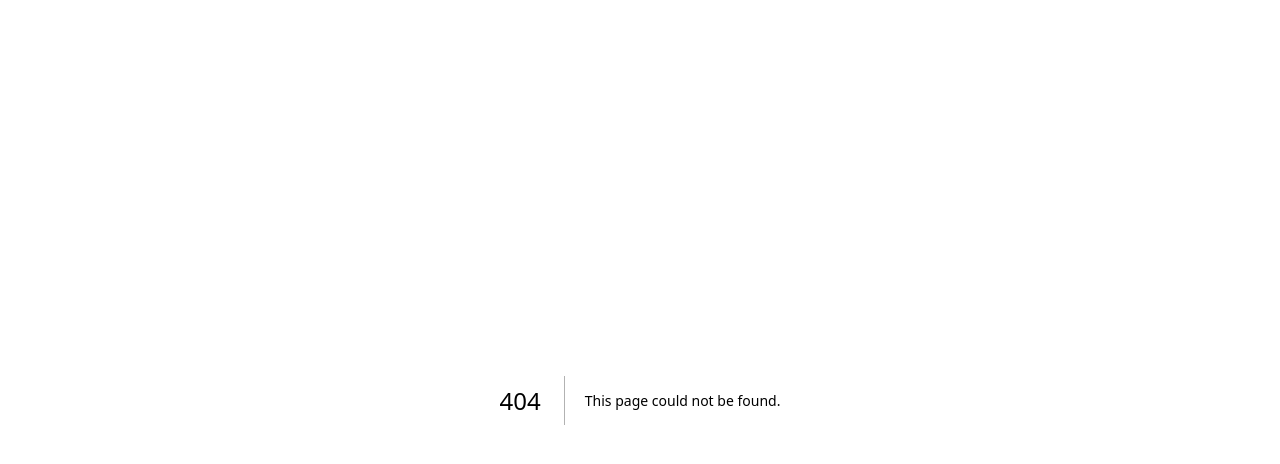
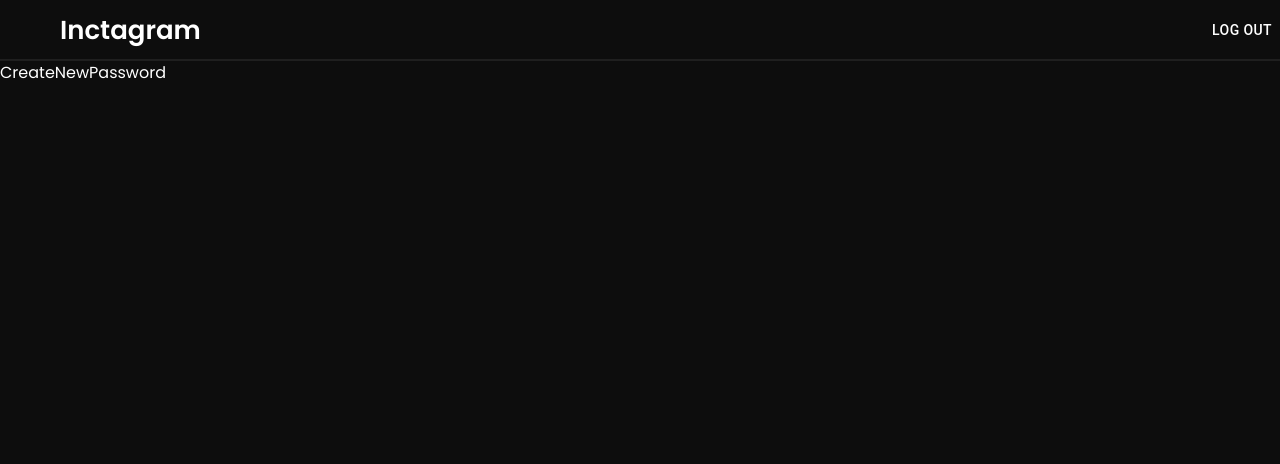
Before and after one commit to Tsukimono13/Inctagram, a Next.js app: page /new-password in a window 1280 px wide. Before the commit this address had no page. Shown: the top 464 px of the page. Built offline with nearby package versions, Linux system fonts and the light colour scheme.

Commit message:
feat: new-password

```diff
--- /dev/null
+++ b/src/components/CreateNewPassword/CreateNewPassword.tsx
@@ -0,0 +1,11 @@
+import React from 'react';
+
+const CreateNewPassword = () => {
+    return (
+        <div>
+            CreateNewPassword
+        </div>
+    );
+};
+
+export default CreateNewPassword;
--- /dev/null
+++ b/src/pages/new-password/index.tsx
@@ -0,0 +1,7 @@
+import React from 'react';
+import {getLayout} from "@/components/Layout/Layout";
+import CreateNewPassword from "@/components/CreateNewPassword/CreateNewPassword";
+
+const NewPasswordPage = () => <CreateNewPassword/>
+NewPasswordPage.getLayout=getLayout
+export default NewPasswordPage;
```
